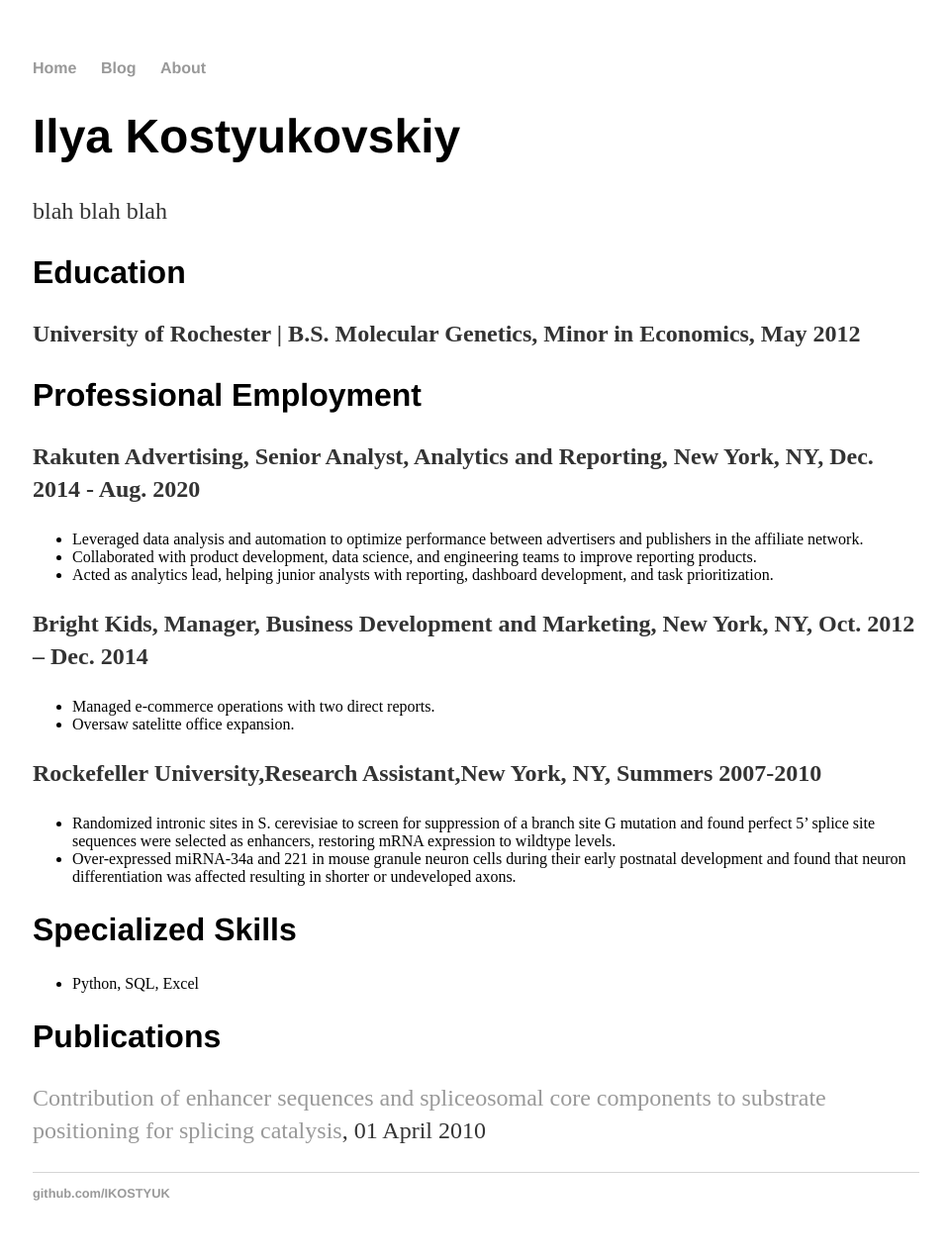
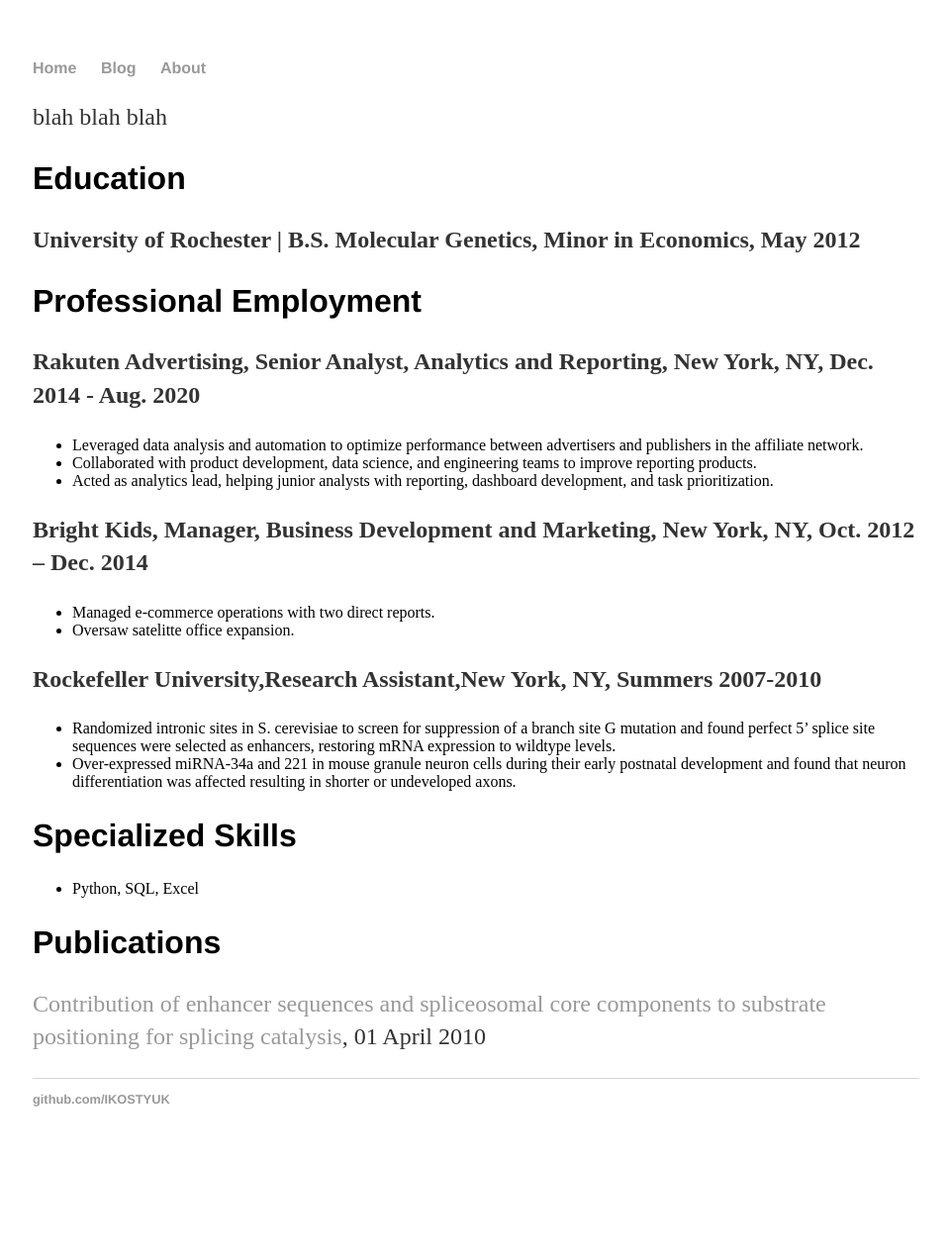
Before and after one commit to IKOSTYUK/ikostyuk.github.io, a Jekyll site: the page built from about/index.html, in a window 1280 px wide. Shown: the whole page at 99% size, without its empty margins (159-1119 px from the left). Built offline with Jekyll 4.4.1, drawn with Linux system fonts in a browser that asks for light colours; after the commit the page ends 1178 px from its top, so only the background shows below that.

Commit message:
Update index.html

```diff
--- a/about/index.html
+++ b/about/index.html
@@ -10,7 +10,7 @@
 
 	<!--<a href="/files/McGlone-CV-2015.pdf" class="btn btn-default pull-right" title="Download CV as PDF">Download CV</a>-->
 
-				<span itemprop="name"><h1>Ilya Kostyukovskiy</h1></span>
+
 
 				<p>blah blah blah</p>
 
```
